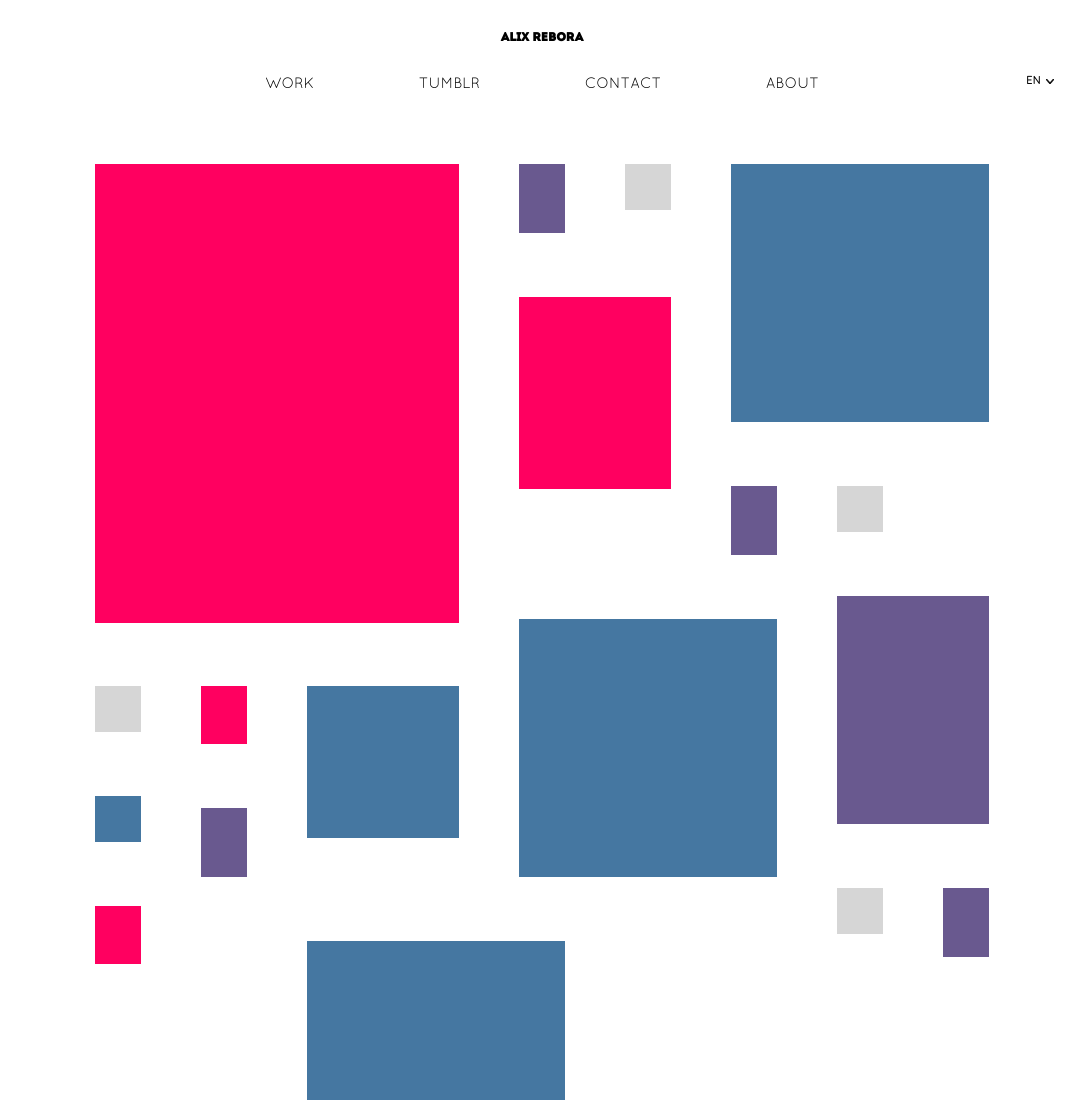
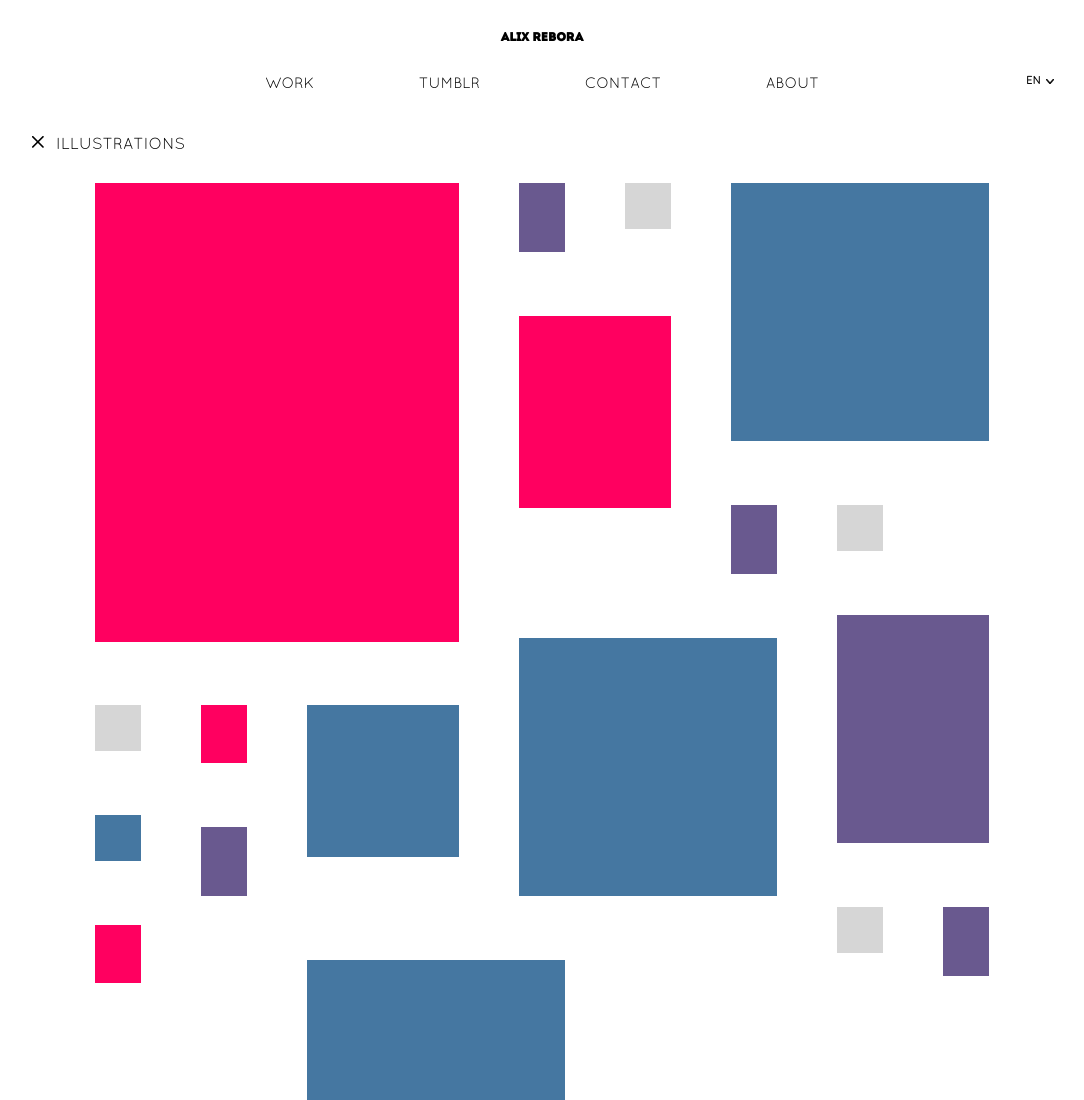
Before and after one commit to ccamus/siteAlix, a plain HTML site: page maquette/accueil.html in a window 1280 px wide. Shown: the top 1100 px of the page, without its empty margins (98-1182 px from the left). Drawn offline with Linux system fonts and the light colour scheme; files whose address does not match are found by name.

Commit message:
Ajout du filtre sur la page d'accueil

```diff
--- a/maquette/accueil.html
+++ b/maquette/accueil.html
@@ -26,6 +26,11 @@
 	<!-- FIN HEADER -->
 
 	<div id="corps-accueil">
+		<div id="filtres">
+			<a href="#"><img src="img/croix-filtre.png"></a>
+			<a href="#" class="liens">Illustrations</a>
+		</div>
+
 		<div class="grid" data-masonry='{ "itemSelector": ".grid-item", "columnWidth": 106, "isFitWidth": true }'>
 			<div class="grid-item bloc-accueil grid-item--width4">
 				<a class="link-accueil" href="projet.html"><div class="img-accueil">
--- a/maquette/style/accueil.css
+++ b/maquette/style/accueil.css
@@ -1,3 +1,23 @@
+/****************** filtres accueil *********************/
+div#filtres img{
+	float:left;
+	margin-right:10px;
+}
+div#filtres img:hover, img:focus{
+	border-color:black;
+	border-bottom-style:solid;
+	text-decoration:none;
+	padding-bottom: 7px;
+	border-width: 4px;
+}
+div#filtres a.liens{
+	text-transform: uppercase;
+	font-family: 'Quicksand';
+	font-size: 16px;
+	text-decoration: none;
+	color: black;
+}
+
 /****************** bloc image accueil ******************/
 div#corps-accueil{
 	margin: 0 10%;
```
Also changed, not shown: maquette/img/croix-filtre.png (added).
